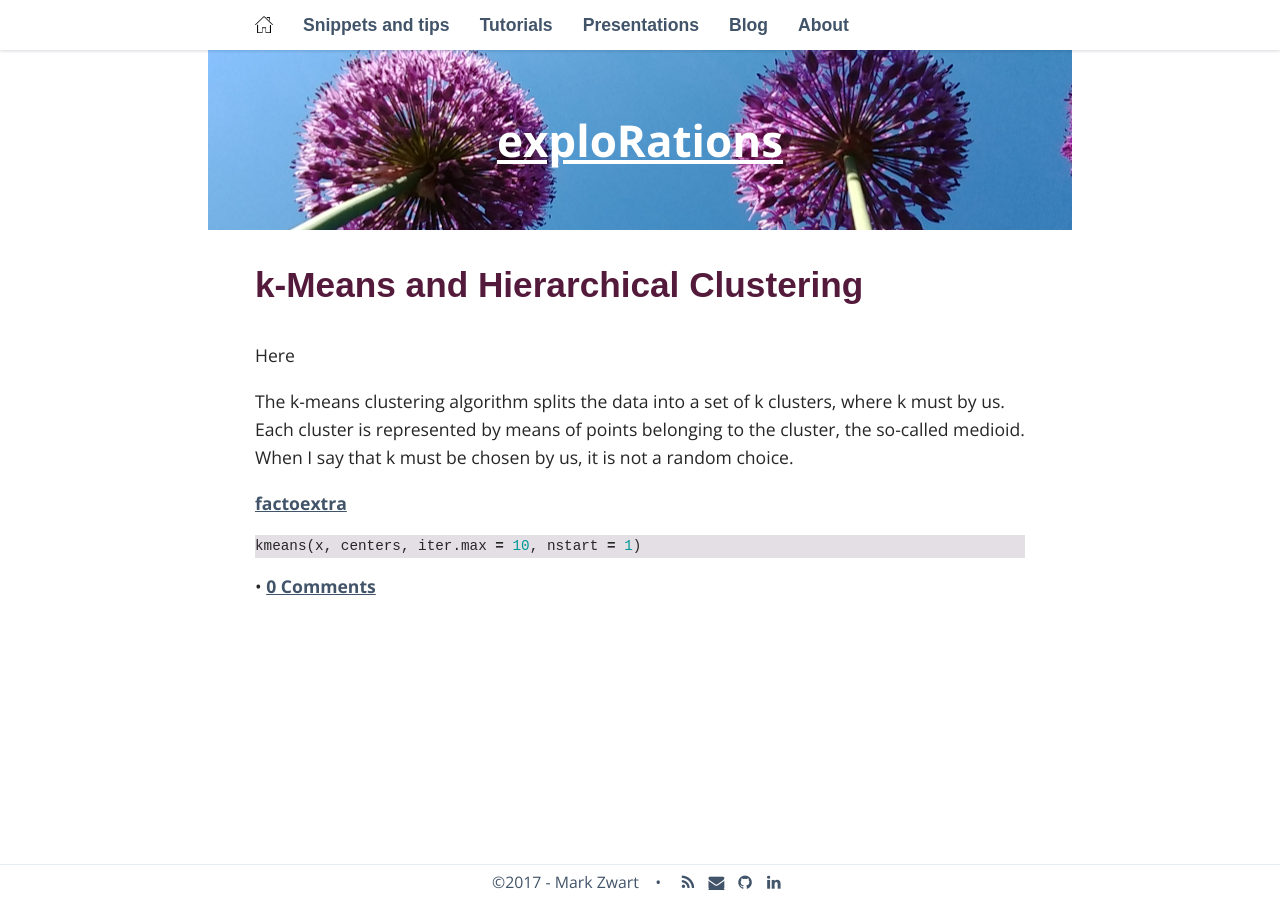
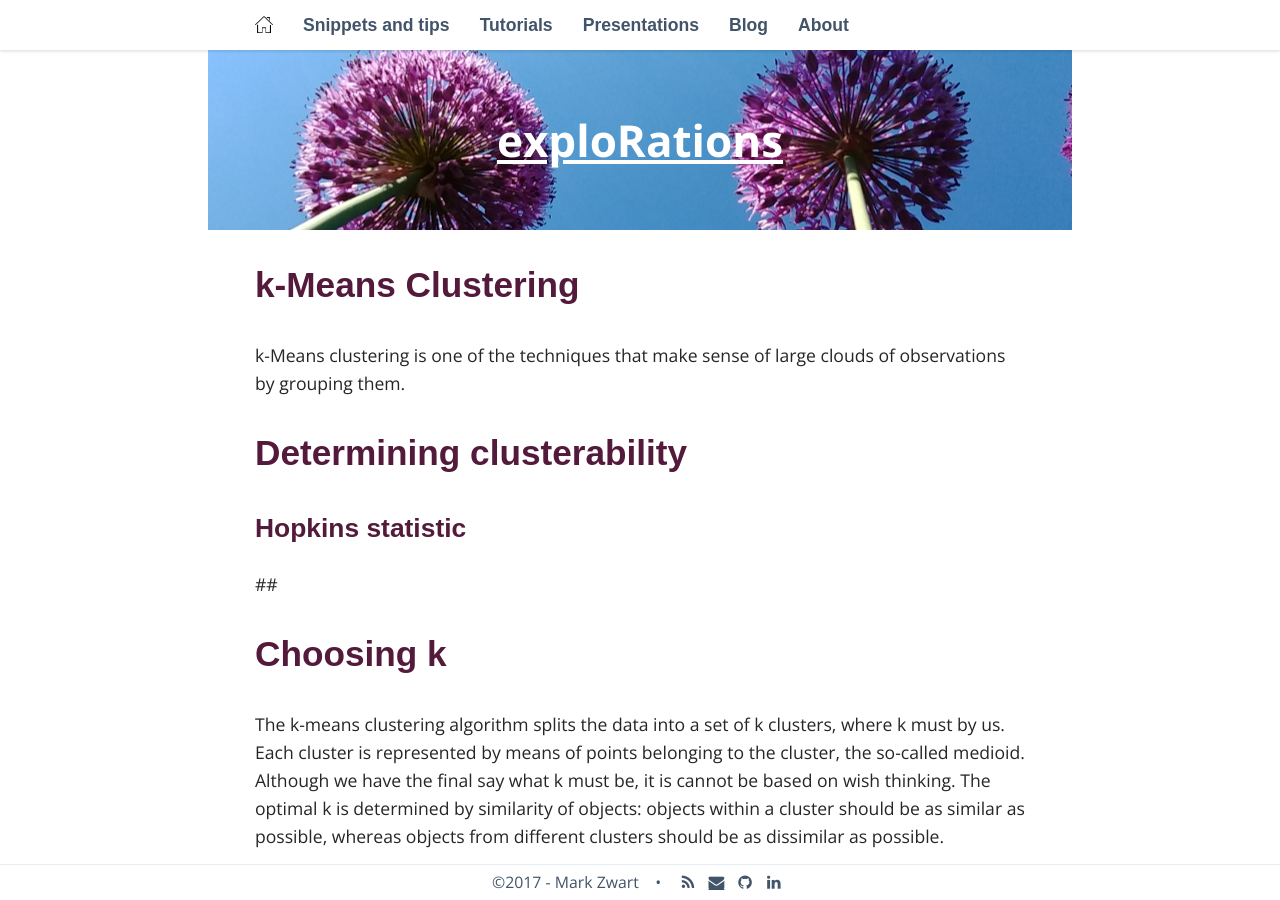
Before and after one commit to mark-me/mark-me.github.io, a Jekyll site: the page built from _pages/tutorials/kmeans.md, in a window 1280 px wide and 900 px high. Built offline with Jekyll 4.4.1, drawn with Linux system fonts in a browser that asks for light colours; nearby versions of some CDN libraries; some web fonts are replaced; comment, search, counter and statistics services are not loaded; some of the changed text lies outside the part shown.

Commit message:
Update kmeans.md

````diff
--- a/_pages/tutorials/kmeans.md
+++ b/_pages/tutorials/kmeans.md
@@ -1,16 +1,31 @@
 ---
 layout: post
-title: k-Means and Hierarchical Clustering
+title: k-Means Clustering
 comments: true
 permalink: /kmeans/
 ---
 
-Here
+k-Means clustering is one of the techniques that make sense of large clouds of observations by grouping them.
 
-The k-means clustering algorithm splits the data into a set of k clusters, where k must by us. Each cluster is represented by means of points belonging to the cluster, the so-called medioid. When I say that k must be chosen by us, it is not a random choice.
+# Determining clusterability
 
-**[factoextra](http://www.sthda.com/english/rpkgs/factoextra/#cluster-analysis-and-factoextra)**
+## Hopkins statistic
 
+
+##
+
+
+# Choosing k
+
+The k-means clustering algorithm splits the data into a set of k clusters, where k must by us. Each cluster is represented by means of points belonging to the cluster, the so-called medioid. Although we have the final say what k must be, it is cannot be based on wish thinking. The optimal k is determined by similarity of objects: objects within a cluster should be as similar as possible, whereas objects from different clusters should be as dissimilar as possible.
+
+
+
+The **[factoextra](http://www.sthda.com/english/rpkgs/factoextra/#cluster-analysis-and-factoextra)** library cotains a lot of goodies in respect to clustering, one of which is a function which helps us determine k visually by plotting the GAP statistic
+
+```r
+
+```
 
 
 ```r
````
